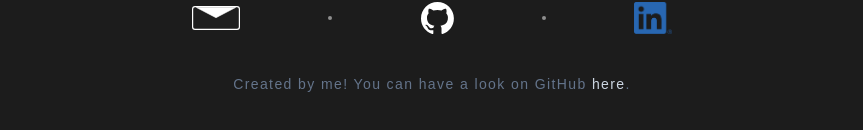
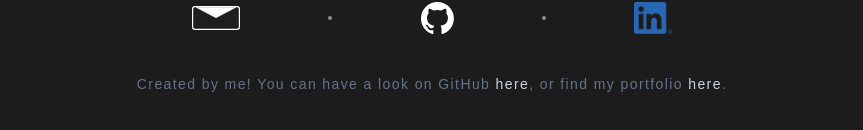
Before and after one commit to Anya-gh/blog, a React (Vite) app: page / in a window 1280 px wide. Shown: the part 1281-1411 px from the top of the page, without its empty margins (208-1071 px from the left). Built offline with nearby package versions, Linux system fonts and the light colour scheme.

Commit message:
update footer

```diff
--- a/src/components/Footer.tsx
+++ b/src/components/Footer.tsx
@@ -7,7 +7,7 @@ export default function Footer() {
   return (
     <>
       <Icons />
-      <p className='pb-10 text-sm tracking-widest text-slate-500 text-center w-80 md:w-full'>Created by me! You can have a look on GitHub <a href="https://github.com/Anya-gh/blog" className='text-slate-300'>here</a>.</p>
+      <p className='pb-10 text-sm tracking-widest text-slate-500 text-center w-80 md:w-full'>Created by me! You can have a look on GitHub <a href="https://github.com/Anya-gh/blog" className='text-slate-300'>here</a>, or find my portfolio <a href="https://anya-gh.github.io/portfolio" className='text-slate-300'>here</a>.</p>
     </>
   )
 }
--- a/src/generate-json.ts
+++ b/src/generate-json.ts
@@ -116,3 +116,5 @@ else {
   generateJsonData('./posts')
   fs.writeFileSync(`./posts/posts.json`, JSON.stringify(newJsonData))
 }
+
+// ts-node --esm ./generate-json.ts to run
```
